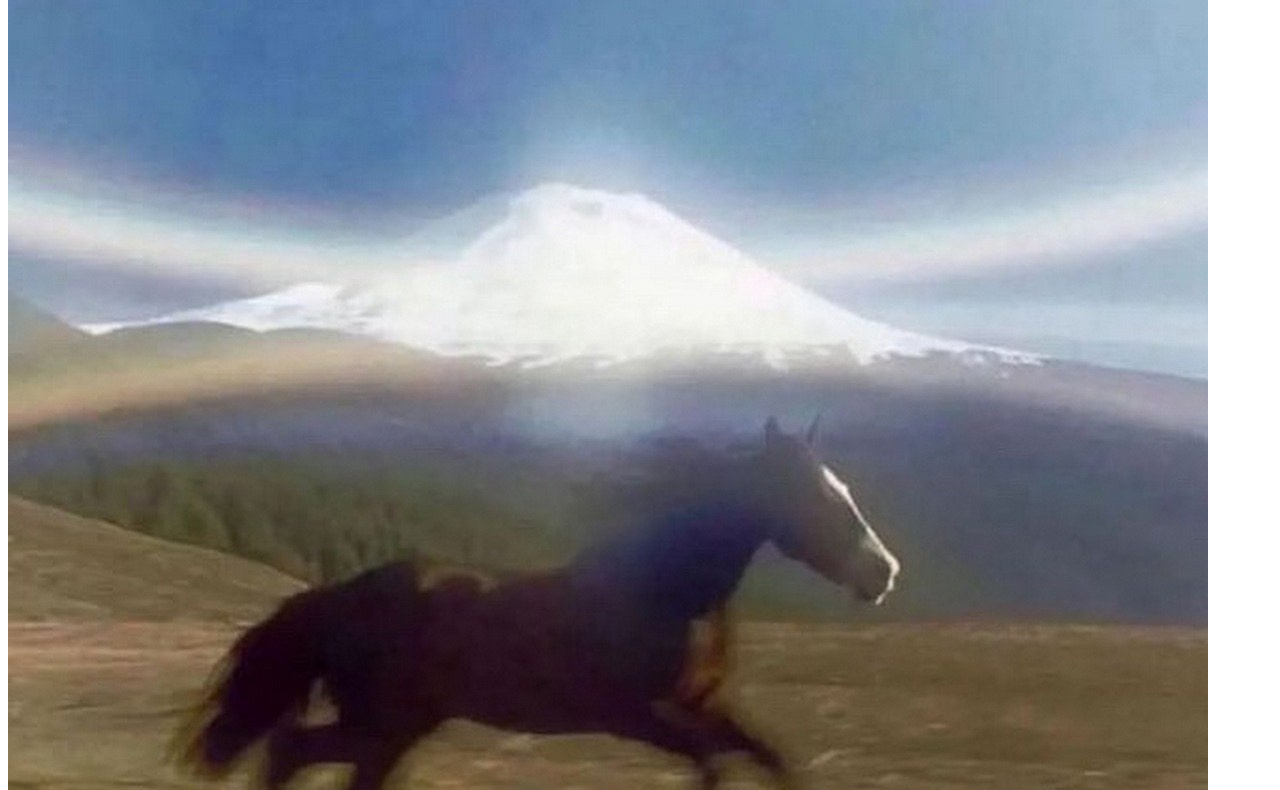
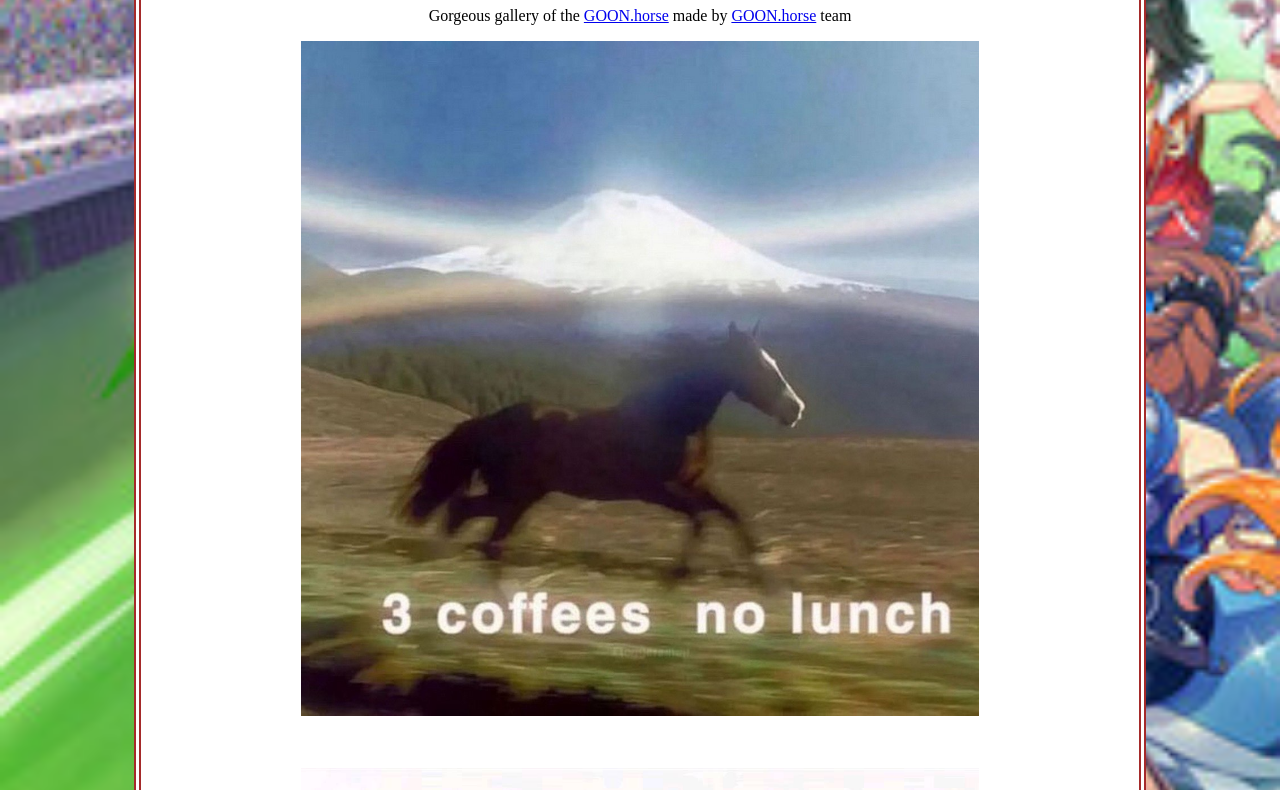
Before and after one commit to kotus2/goon.horse, a plain HTML site: page horseGallery.html in a window 1280 px wide. Shown: the part 88-878 px from the top of the page. Drawn offline with Linux system fonts and the light colour scheme.

Commit message:
gallery update
added 1 picture of horse

```diff
--- a/horseGallery.html
+++ b/horseGallery.html
@@ -1 +1,35 @@
-<img src="images/coffeeHorse.jpg">
+<!DOCTYPE html>
+<html lang="en">
+<head>
+    <meta charset="UTF-8">
+    <meta name="viewport" content="width=device-width, initial-scale=1.0">
+    <title>GOON.horse gallery</title>
+    <link rel="stylesheet" href="goonhorse.css">
+</head>
+<style>
+    #contentGallery{
+        text-align: center;
+          padding-left: 10rem;
+          padding-right: 10rem;
+    }
+    .imgGallery{
+        margin-bottom: 3rem;
+    }
+</style>
+
+<body>
+    <div class="main" id="mainGallery">
+        <div class="content" id="contentGallery">
+            <h1>GOING OFF ON NEIGH GALLERY</h1>
+
+            <p>
+                Gorgeous gallery of the <a href="https://www.goon.horse>">GOON.horse</a>
+                made by <a href="https://www.goon.horse>">GOON.horse</a> team
+            </p>
+
+            <img src="images/coffeeHorse.jpg" style="max-width: 100%; max-height: 100%;" class="imgGallery">
+            <img src="images/waterHorse.jpg" style="max-width: 100%; max-height: 100%;" class="imgGallery">
+        </div>
+    </div>
+</body>
+</html>
```
Also changed, not shown: images/waterHorse.jpg (added).
